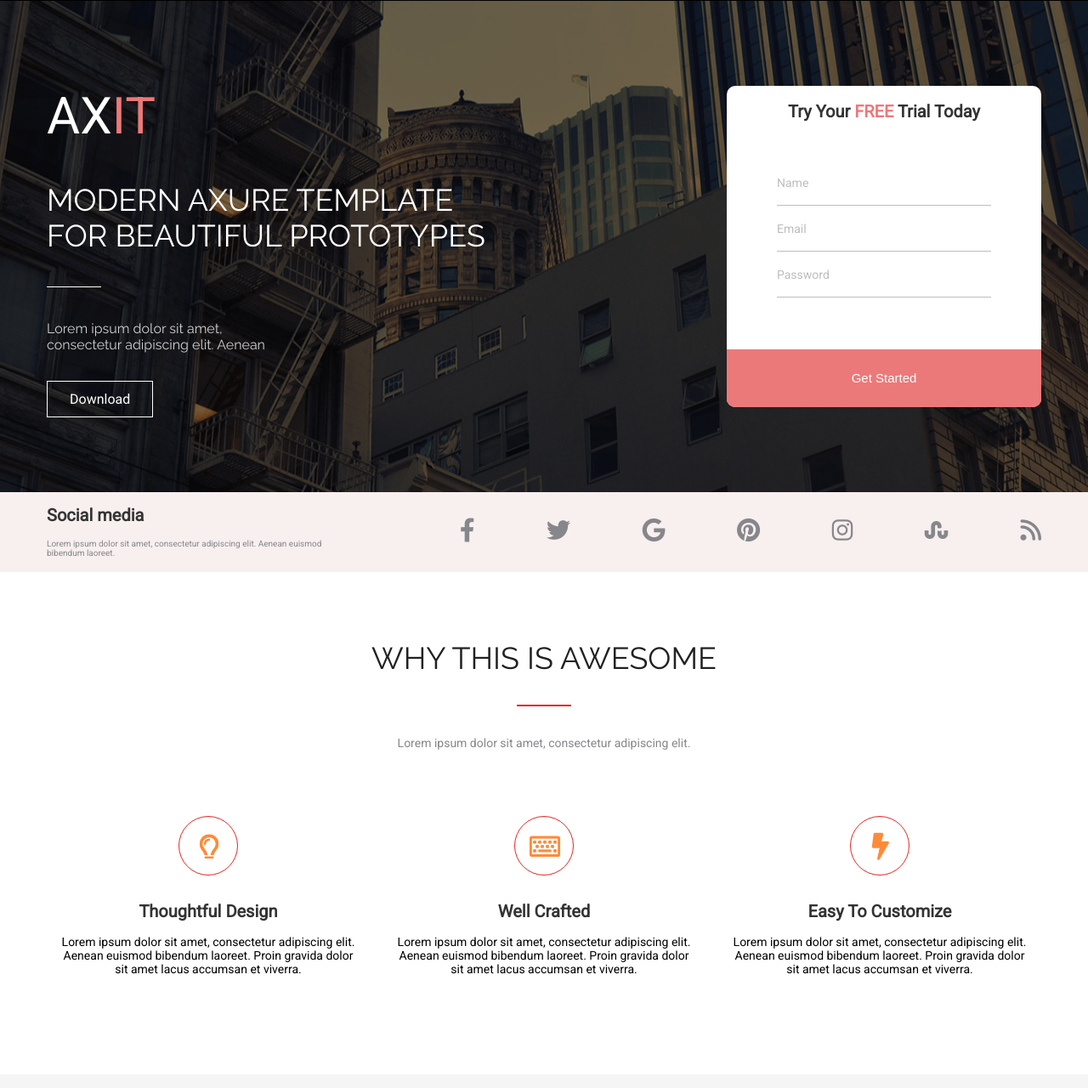
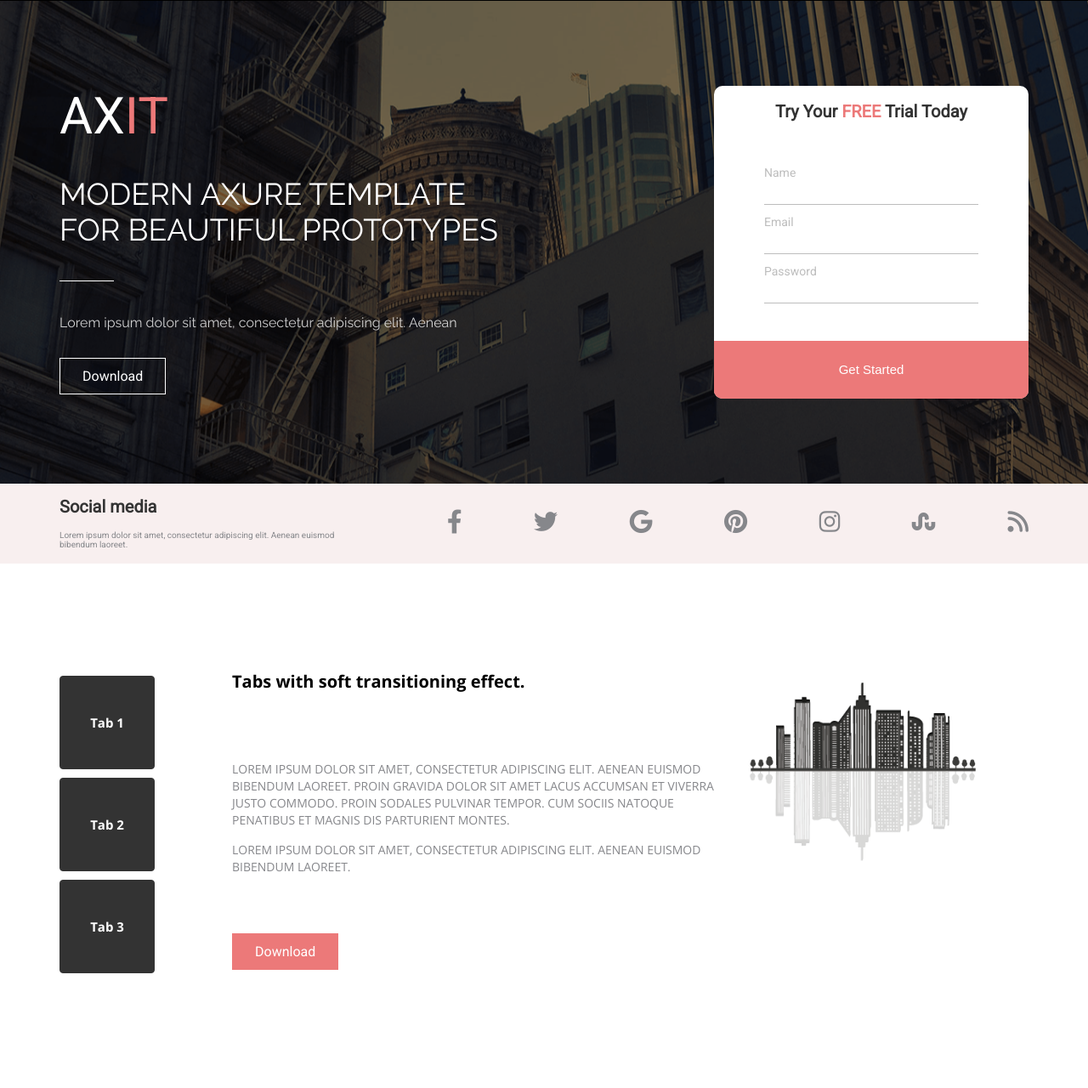
Before and after one commit to HannaKarpechenkava/FE49-Landing-Karpechenkava-Hanna, a plain HTML site: page index.html in a window 1280 px wide. Shown: the part 81-1361 px from the top of the page at 85% size. Drawn offline with nearby package versions, Linux system fonts and the light colour scheme.

Commit message:
added section tab

```diff
--- a/css/design.css
+++ b/css/design.css
@@ -44,8 +44,10 @@
 }
 .white_head_description p {
   color: rgba(255, 255, 255, 0.8);
+  font-family: "Raleway";
   font-size: 16px;
   font-weight: 300;
+  line-height: 19px;
   text-align: center;
 }
 .link_wrap {
--- a/css/index.css
+++ b/css/index.css
@@ -8,6 +8,7 @@
 @import url("./footer.css");
 @import url("./morden.css");
 @import url("./contact.css");
+@import url("./tab1.css");
 * {
   margin: 0;
   padding: 0;
--- a/css/morden.css
+++ b/css/morden.css
@@ -22,15 +22,16 @@
   margin: 0 -15px;
 }
 .title-wrap {
+  margin: 0 15px;
 }
 .logo_name {
   display: block;
   text-transform: uppercase;
-  font-family: Roboto;
+  font-family: "Roboto";
   font-weight: 400;
   font-size: 60px;
   color: rgba(255, 255, 255, 1);
-  margin-bottom: 42px;
+  margin-bottom: 35px;
 }
 .logo_name::after {
   content: "IT";
@@ -57,8 +58,7 @@
   margin: 39px 0;
 }
 .title-description {
-  width: 285px;
-  margin-bottom: 45px;
+  margin-bottom: 44px;
 }
 .title-description p {
   color: rgba(255, 255, 255, 0.8);
@@ -68,6 +68,7 @@
   text-align: left;
 }
 .modern-link_wrap {
+  display: block;
   width: 135px;
 }
 .modern-link {
@@ -88,16 +89,16 @@
   background-color: rgba(255, 255, 255, 0.3);
 }
 .user-form {
-  width: 370px;
-  border-radius: 10px;
-  background: rgba(255, 255, 255, 1);
-  overflow: hidden;
+  margin: 0 15px;
 }
 .modern_form {
+  border-radius: 10px;
+  overflow: hidden;
   width: 370px;
+  background: rgba(255, 255, 255, 1);
 }
 .form-content {
-  padding: 18px 59px 61px 59px;
+  padding: 18px 59px 44px 59px;
 }
 .form-title {
   font-weight: 700;
@@ -105,7 +106,7 @@
   text-align: center;
   color: rgba(51, 51, 51, 1);
   text-transform: capitalize;
-  margin-bottom: 64px;
+  margin-bottom: 50px;
 }
 .form-title_color {
   text-transform: uppercase;
@@ -115,21 +116,28 @@
   display: flex;
   flex-direction: column;
 }
-.form-content_item p {
+.form-content-item {
+  margin-bottom: 10px;
+}
+.form-content-item:last-child {
+  margin-bottom: 0;
+}
+.content-label {
   font-weight: 400;
   font-size: 14px;
   color: rgba(189, 189, 189, 1);
   text-transform: capitalize;
 }
-#form_input {
+#content-item {
   outline: none;
   border: none;
   width: 100%;
   border-bottom: 1px solid rgba(189, 189, 189, 1);
-  margin-bottom: 19px;
-}
-#form_input:last-child {
-  margin-bottom: 0;
+  padding: 3px 0;
+  font-family: "Open Sans";
+  font-size: 16px;
+  font-weight: 400;
+  color: rgba(51, 51, 51, 1);
 }
 .form-button {
   font-weight: 500;
--- a/css/pricing.css
+++ b/css/pricing.css
@@ -60,7 +60,7 @@
   transition: 0.3;
 }
 .card-price {
-  font-family: Raleway;
+  font-family: "Raleway";
   font-weight: 700;
   font-size: 35px;
   line-height: 100px;
--- a/css/social_media.css
+++ b/css/social_media.css
@@ -12,6 +12,7 @@
 .title_wrap {
   display: block;
   width: 365px;
+  margin: 0 15px;
 }
 .title_social {
   color: rgba(51, 51, 51, 1);
@@ -34,7 +35,7 @@
   display: flex;
   flex-wrap: wrap;
   justify-content: space-between;
-  /* margin-right: -75px; */
+  margin: 0 15px;
 }
 .media-list_item {
   font-size: 28px;
--- /dev/null
+++ b/css/tab1.css
@@ -0,0 +1,111 @@
+.tabs {
+  background-color: rgba(255, 255, 255, 1);
+  padding: 125px 0px;
+}
+.tabs-wrap {
+  display: flex;
+  justify-content: space-between;
+  margin: 0 -15px;
+}
+.header-tab {
+  margin: auto 15px;
+  display: flex;
+  flex-direction: column;
+}
+.header-tab_btn {
+  width: 112px;
+  height: 110px;
+  border: 1px solid rgba(51, 51, 51, 1);
+  border-radius: 4px;
+  background-color: rgba(51, 51, 51, 1);
+  margin-bottom: 10px;
+  font-family: "Open Sans";
+  font-size: 15px;
+  font-weight: 700;
+  color: rgba(255, 255, 255, 1);
+}
+.header-tab_btn:last-child {
+  margin-bottom: 0;
+}
+.header-tab_btn:hover {
+  background-color: rgba(236, 121, 121, 1);
+  border: 1px solid rgba(236, 121, 121, 1);
+}
+.active {
+  /* background-color: rgba(248, 239, 239, 1); */
+}
+.content-tab {
+  margin: 0 15px;
+}
+.content-tab_item-city {
+}
+.content-tab_wrap {
+  display: flex;
+  justify-content: space-between;
+  margin: 0 15px;
+}
+.description-wrap {
+}
+.tab-title {
+  color: rgba(0, 0, 0, 1);
+  font-family: "Open Sans";
+  font-size: 20px;
+  font-weight: 700;
+  margin-bottom: 80px;
+}
+.tab-text {
+  width: 572px;
+  margin-bottom: 80px;
+}
+.tab-text p {
+  font-family: "Open Sans";
+  font-weight: 400;
+  font-size: 14px;
+  text-transform: uppercase;
+  color: rgba(134, 135, 139, 1);
+  line-height: 20px;
+  margin-bottom: 15px;
+}
+.tab-text p:last-child {
+  margin-bottom: 0;
+}
+.link_tab_wrap {
+  display: block;
+  /* flex-grow: 10; */
+  width: 135px;
+  height: 42px;
+}
+.link_tab {
+  border: 1px solid rgba(236, 121, 121, 1);
+  background-color: rgba(236, 121, 121, 1);
+  color: rgba(255, 255, 255, 1);
+  padding: 11px 26px;
+}
+.link_tab a {
+  font-family: "Open Sans";
+  font-size: 15px;
+  font-weight: 600;
+  text-align: center;
+}
+.link_tab:hover {
+  border: 1px solid rgba(51, 51, 51, 1);
+  box-shadow: 0px 0px 10px rgba(11, 11, 11, 0.5);
+  transition: 0.2s;
+  color: rgba(51, 51, 51, 1);
+  background-color: rgba(255, 255, 255, 0.3);
+}
+.img-wrap {
+  margin: 0 15px;
+}
+.img-wrap img {
+  width: 320px;
+  height: 253px;
+  object-fit: cover;
+  object-position: center;
+}
+.content-tab_item-new-york {
+  display: none;
+}
+.content-tab_item-venecia {
+  display: none;
+}
--- a/index.html
+++ b/index.html
@@ -60,20 +60,24 @@
                   try your <span class="form-title_color">free</span> trial
                   today
                 </h3>
-                <label class="form-content_item" for="username"
-                  ><p>Name</p></label
-                >
-                <input type="text" id="form_input" required />
-
-                <label class="form-content_item" for="email"
-                  ><p>Email</p></label
-                >
-                <input type="text" id="form_input" required />
-
-                <label class="form-content_item" for="psw"
-                  ><p>Password</p></label
-                >
-                <input type="password" id="form_input" required />
+                <div class="form-content-item">
+                  <label for="form-content-item_name" class="content-label"
+                    >Name</label
+                  >
+                  <input type="text" id="content-item" />
+                </div>
+                <div class="form-content-item">
+                  <label for="form-content-item_email" class="content-label"
+                    >Email</label
+                  >
+                  <input type="email" id="content-item" />
+                </div>
+                <div class="form-content-item">
+                  <label for="form-content-item_password" class="content-label"
+                    >Password</label
+                  >
+                  <input type="password" id="content-item" />
+                </div>
               </div>
               <button class="form-button">get started</button>
             </form>
@@ -128,6 +132,103 @@
               <a href="#"><i class="fa-solid fa-rss fa-rss_social"></i></a>
             </li>
           </ul>
+        </div>
+      </div>
+    </section>
+    <section class="tabs">
+      <div class="container">
+        <div class="tabs-wrap">
+          <div class="header-tab">
+            <button class="header-tab_btn active">Tab 1</button>
+            <button class="header-tab_btn">Tab 2</button>
+            <button class="header-tab_btn">Tab 3</button>
+          </div>
+          <div class="content-tab">
+            <div class="content-tab_item-city active">
+              <div class="content-tab_wrap">
+                <div class="description-wrap">
+                  <h2 class="tab-title">
+                    Tabs with soft transitioning effect.
+                  </h2>
+                  <div class="tab-text">
+                    <p>
+                      Lorem ipsum dolor sit amet, consectetur adipiscing elit.
+                      Aenean euismod bibendum laoreet. Proin gravida dolor sit
+                      amet lacus accumsan et viverra justo commodo. Proin
+                      sodales pulvinar tempor. Cum sociis natoque penatibus et
+                      magnis dis parturient montes.
+                    </p>
+                    <p>
+                      Lorem ipsum dolor sit amet, consectetur adipiscing elit.
+                      Aenean euismod bibendum laoreet.
+                    </p>
+                  </div>
+                  <div class="link_tab_wrap">
+                    <a class="link_tab" href="#">Download</a>
+                  </div>
+                </div>
+                <div class="img-wrap">
+                  <img src="./img/City.png" alt="#" />
+                </div>
+              </div>
+            </div>
+            <div class="content-tab_item-new-york">
+              <div class="content-tab_wrap">
+                <div class="description-wrap">
+                  <h2 class="tab-title">
+                    Tabs with soft transitioning effect.
+                  </h2>
+                  <div class="tab-text">
+                    <p>
+                      Lorem ipsum dolor sit amet, consectetur adipiscing elit.
+                      Aenean euismod bibendum laoreet. Proin gravida dolor sit
+                      amet lacus accumsan et viverra justo commodo. Proin
+                      sodales pulvinar tempor. Cum sociis natoque penatibus et
+                      magnis dis parturient montes.
+                    </p>
+                    <p>
+                      Lorem ipsum dolor sit amet, consectetur adipiscing elit.
+                      Aenean euismod bibendum laoreet.
+                    </p>
+                  </div>
+                  <div class="link_tab_wrap">
+                    <a class="link_tab" href="#">Download</a>
+                  </div>
+                </div>
+                <div class="img-wrap">
+                  <img src="./img/New York.jpg" alt="#" />
+                </div>
+              </div>
+            </div>
+            <div class="content-tab_item-venecia">
+              <div class="content-tab_wrap">
+                <div class="description-wrap">
+                  <h2 class="tab-title">
+                    Tabs with soft transitioning effect.
+                  </h2>
+                  <div class="tab-text">
+                    <p>
+                      Lorem ipsum dolor sit amet, consectetur adipiscing elit.
+                      Aenean euismod bibendum laoreet. Proin gravida dolor sit
+                      amet lacus accumsan et viverra justo commodo. Proin
+                      sodales pulvinar tempor. Cum sociis natoque penatibus et
+                      magnis dis parturient montes.
+                    </p>
+                    <p>
+                      Lorem ipsum dolor sit amet, consectetur adipiscing elit.
+                      Aenean euismod bibendum laoreet.
+                    </p>
+                  </div>
+                  <div class="link_tab_wrap">
+                    <a class="link_tab" href="#">Download</a>
+                  </div>
+                </div>
+                <div class="img-wrap">
+                  <img src="./img/Venecia.webp" alt="#" />
+                </div>
+              </div>
+            </div>
+          </div>
         </div>
       </div>
     </section>
@@ -316,19 +417,19 @@
                 <label for="contact-item_name" class="contact-label"
                   >name</label
                 >
-                <input type="text" id="contact-item_name" />
+                <input type="text" id="contact_item" />
               </div>
               <div class="contact-item">
                 <label for="contact-item_email" class="contact-label"
                   >email</label
                 >
-                <input type="email" id="contact-item_email" />
+                <input type="email" id="contact_item" />
               </div>
               <div class="contact-item">
                 <label for="contact-item_password" class="contact-label"
                   >password</label
                 >
-                <input type="password" id="contact-item_password" />
+                <input type="password" id="contact_item" />
               </div>
             </div>
             <div class="contact-message">
```
Also changed, not shown: css/contact.css (+22 -15 lines), css/header.css (+7 -3 lines), img/City.png (added), img/New York.jpg (added), img/Venecia.webp (added).
